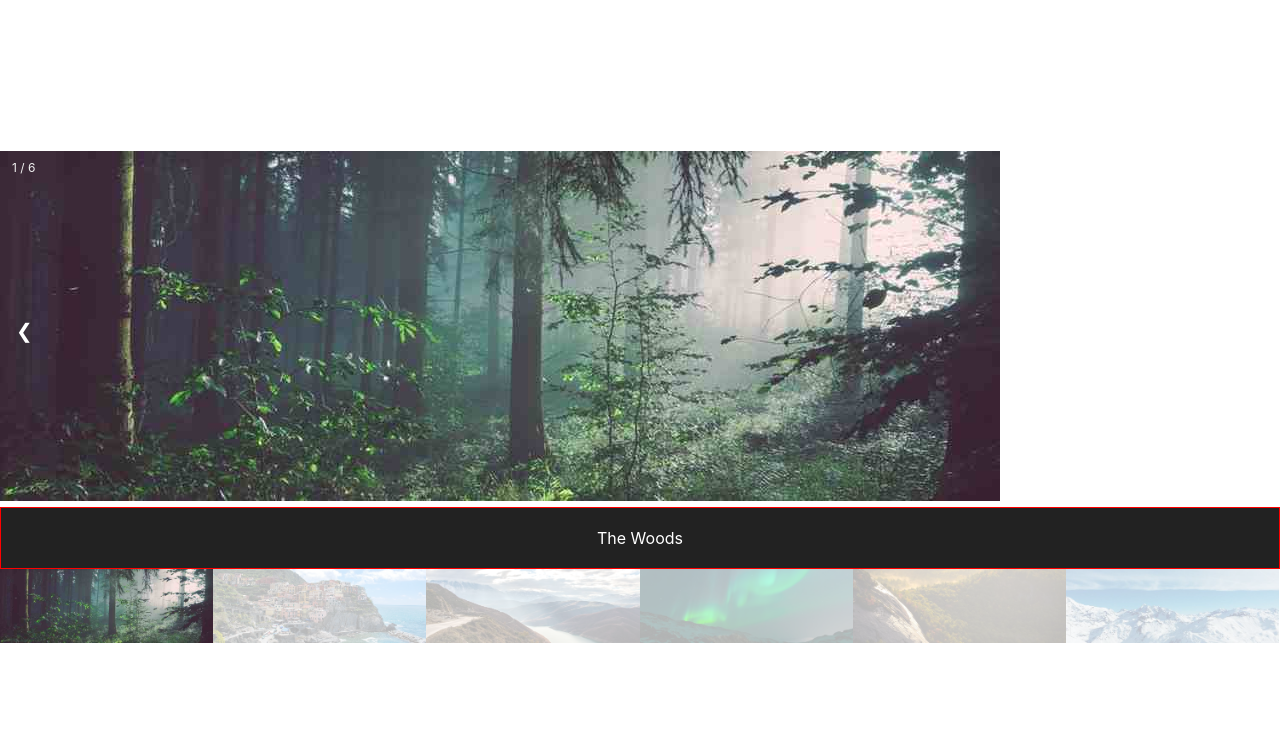
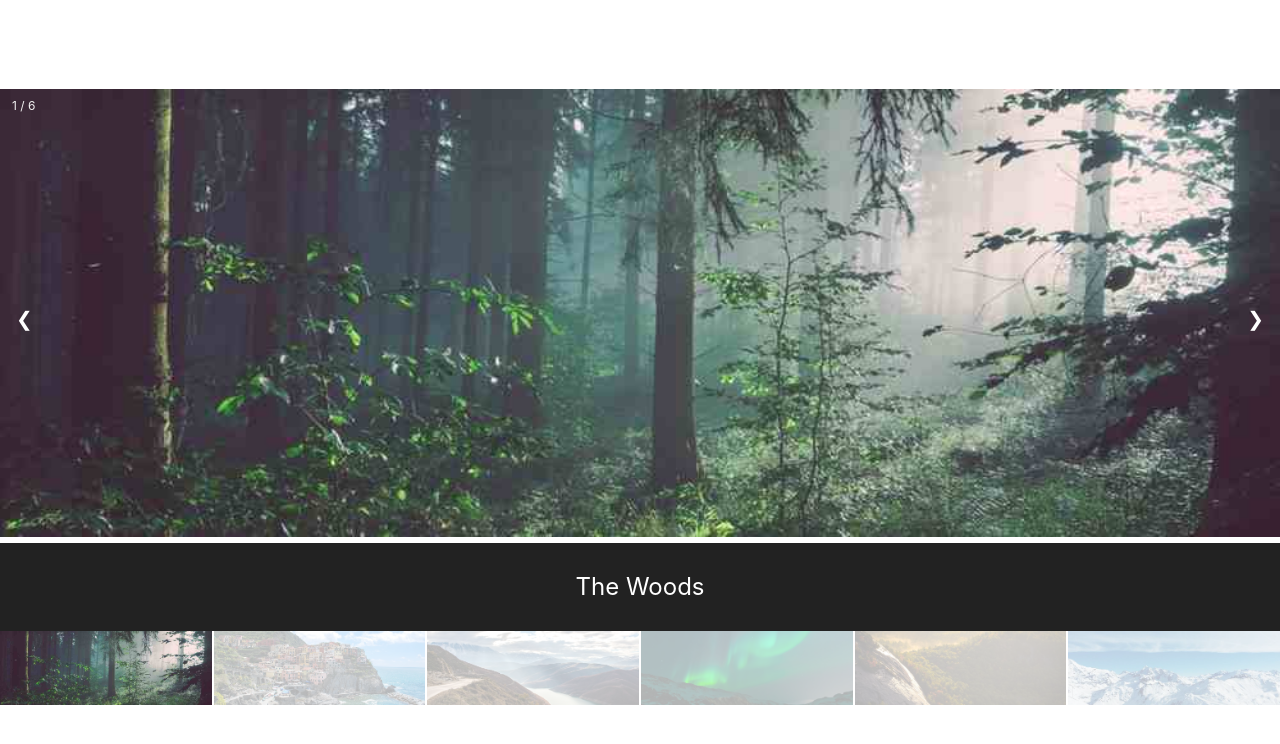
Before and after one commit to SandroSimonOre/demo-react-slideshow-gallery, a React (Vite) app: page / in a window 1280 px wide. Shown: the top 744 px of the page. Built offline with nearby package versions, Linux system fonts and the light colour scheme.

Commit message:
clean styles

```diff
--- a/src/App.jsx
+++ b/src/App.jsx
@@ -1,6 +1,5 @@
 // https://www.w3schools.com/howto/howto_js_slideshow_gallery.asp
-import { useEffect, useState } from 'react'
-
+import { useState } from 'react'
 import styles from './App.module.css'
 
 function App() {
@@ -32,10 +31,6 @@ function App() {
     }
   }
 
-  useEffect(() => {
-    console.log('renderizando')
-  })
-
   return (
     <div>
         <div className={styles.container}>
@@ -45,7 +40,7 @@ function App() {
               <div
                 key={d.id}
                 className={`${currentSlide === d.id ? styles.visible : styles.hidden }`}>
-                <div className={styles.numbertext}>{`${d.id} / ${data.length}`}</div>
+                <div className={styles.numberText}>{`${d.id} / ${data.length}`}</div>
                 <img src={`/images/${d.fileName}`} alt="" />
               </div>
             ))
@@ -64,9 +59,9 @@ function App() {
           <div className={styles.row}>
             {
               data.map((d) => (
-                <div key={d.id} className={styles.column}>
+                <div key={d.id}>
                   <img
-                    className={`${styles.demo} ${styles.cursor} ${currentSlide === d.id && styles.active}`}
+                    className={`${styles.thumbnail} ${styles.cursor} ${currentSlide === d.id && styles.active}`}
                     src={`/images/${d.fileName}`}
                     onClick={() => setCurrentSlide(d.id)}
                     alt=""
--- a/src/App.module.css
+++ b/src/App.module.css
@@ -2,7 +2,6 @@
   box-sizing: border-box;
 }
 
-/* Position the image container (needed to position the left and right arrows) */
 .container {
   position: relative;
 }
@@ -11,16 +10,18 @@
   display: block;
 }
 
+.visible img {
+  width: 100%;
+}
+
 .hidden {
   display: none;
 }
 
-/* Add a pointer when hovering over the thumbnail images */
 .cursor {
   cursor: pointer;
 }
 
-/* Next & previous buttons */
 .prev,
 .next {
   cursor: pointer;
@@ -37,20 +38,17 @@
   -webkit-user-select: none;
 }
 
-/* Position the "next button" to the right */
 .next {
   right: 0;
   border-radius: 3px 0 0 3px;
 }
 
-/* On hover, add a black background color with a little bit see-through */
 .prev:hover,
 .next:hover {
   background-color: rgba(0, 0, 0, 0.8);
 }
 
-/* Number text (1/3 etc) */
-.numbertext {
+.numberText {
   color: #f2f2f2;
   font-size: 12px;
   padding: 8px 12px;
@@ -58,37 +56,29 @@
   top: 0;
 }
 
-/* Container for image text */
 .captionContainer {
   text-align: center;
   background-color: #222;
   padding: 2px 16px;
   color: white;
-  border: solid 1px red;
+  font-size: 1.5rem;
 }
 
-.row:after {
-  content: "";
-  display: table;
-  clear: both;
+.row {
+  display: grid;
+  grid-template-columns: repeat(6, 1fr);
+  gap: 2px;
 }
 
-/* Six columns side by side */
-.column {
-  float: left;
-  width: 16.66%;
-}
-
-.column img {
+.row img {
   width: 100%;
 }
 
-/* Add a transparency effect for thumnbail images */
-.demo {
+.thumbnail {
   opacity: 0.3;
 }
 
 .active,
-.demo:hover {
+.thumbnail:hover {
   opacity: 1;
 }
--- a/src/index.css
+++ b/src/index.css
@@ -14,15 +14,6 @@
   -webkit-text-size-adjust: 100%;
 }
 
-a {
-  font-weight: 500;
-  color: #646cff;
-  text-decoration: inherit;
-}
-a:hover {
-  color: #535bf2;
-}
-
 body {
   margin: 0;
   display: flex;
@@ -31,39 +22,11 @@ body {
   min-height: 100vh;
 }
 
-h1 {
-  font-size: 3.2em;
-  line-height: 1.1;
-}
-
-button {
-  border-radius: 8px;
-  border: 1px solid transparent;
-  padding: 0.6em 1.2em;
-  font-size: 1em;
-  font-weight: 500;
-  font-family: inherit;
-  background-color: #1a1a1a;
-  cursor: pointer;
-  transition: border-color 0.25s;
-}
-button:hover {
-  border-color: #646cff;
-}
-button:focus,
-button:focus-visible {
-  outline: 4px auto -webkit-focus-ring-color;
-}
 
 @media (prefers-color-scheme: light) {
   :root {
     color: #213547;
     background-color: #ffffff;
   }
-  a:hover {
-    color: #747bff;
-  }
-  button {
-    background-color: #f9f9f9;
-  }
+
 }
```
Also changed, not shown: 1 other file (tests, documents, lock files or other folders).
